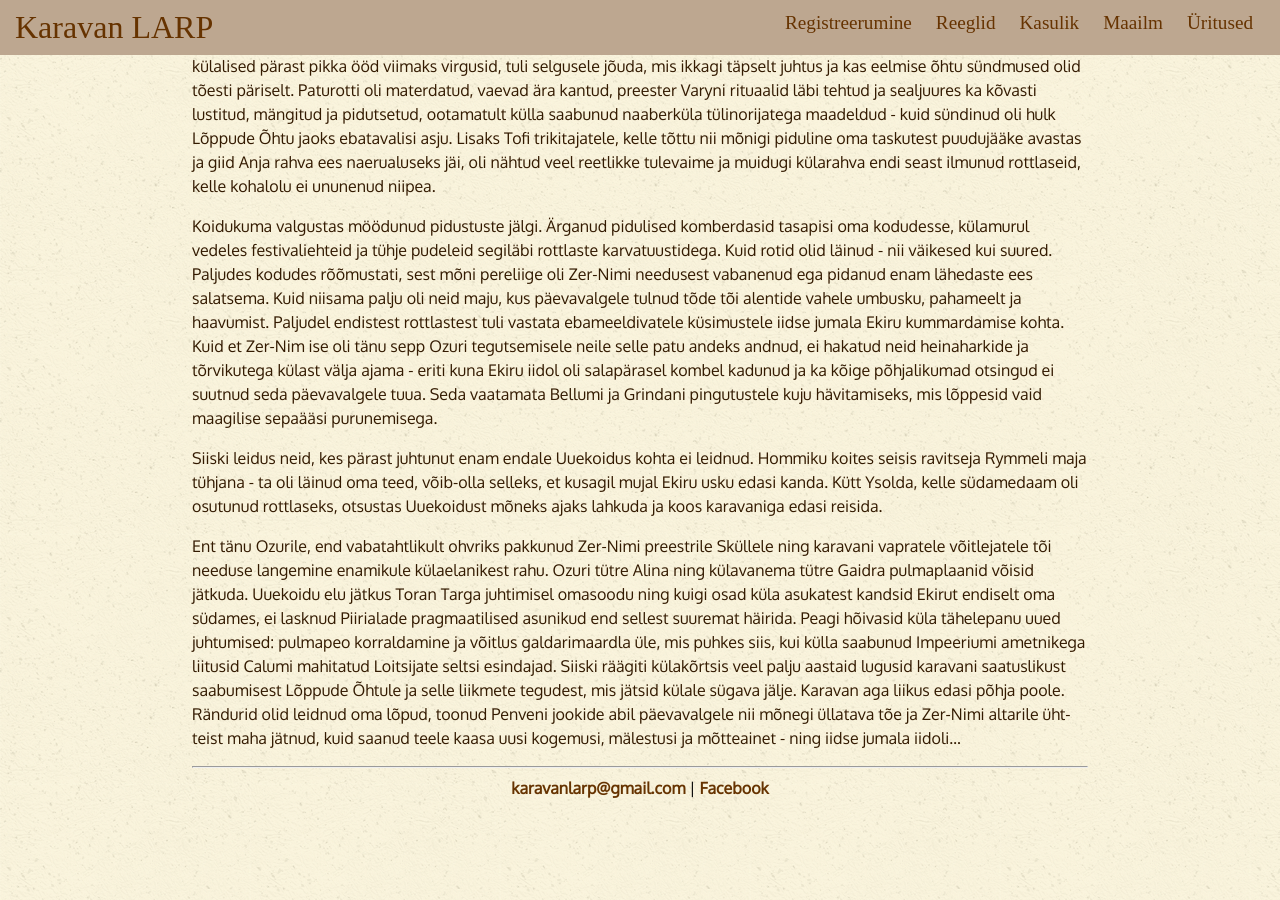
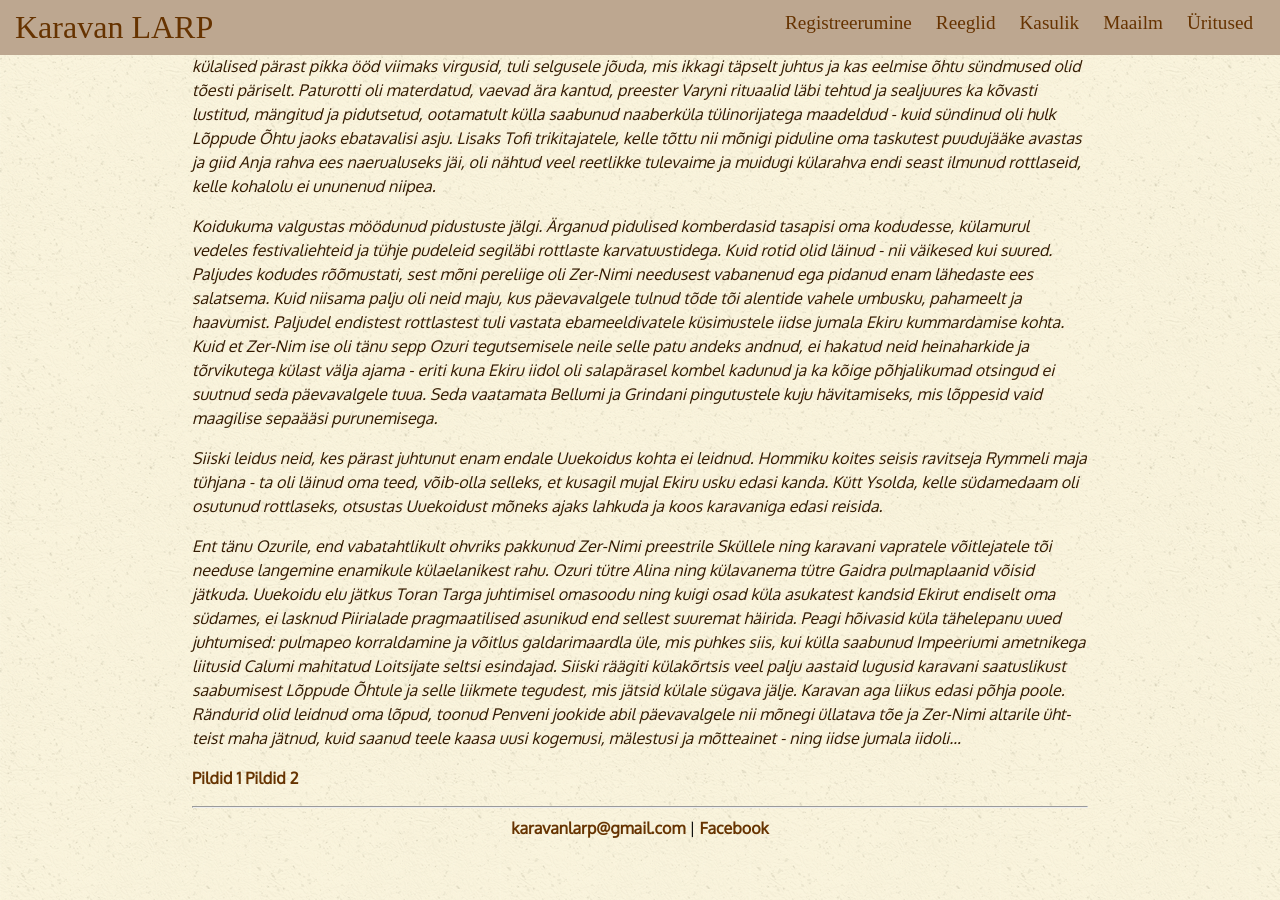
Before and after one commit to karavanlarp/karavanlarp.github.io, a Jekyll site: the page built from est/events/caravan3.md, in a window 1280 px wide and 900 px high, scrolled down 2966 px. Built offline with Jekyll 4.4.1, drawn with Linux system fonts in a browser that asks for light colours; some web fonts are replaced.

Commit message:
Update caravan3.md
fotode lingid

```diff
--- a/est/events/caravan3.md
+++ b/est/events/caravan3.md
@@ -79,11 +79,15 @@ Oodatud on kõik suured ja väikesed huvilised. Alla 14-aastased osalejad on ür
 
 <h3 id="description">Mis juhtus?</h3>
 
-Pärast Lõppude Õhtut saabus vältimatult uus hommik, mis leidis Uuekoidu küla eest sootuks muutununa. Kui külaelanikud ja külalised pärast pikka ööd viimaks virgusid, tuli selgusele jõuda, mis ikkagi täpselt juhtus ja kas eelmise õhtu sündmused olid tõesti päriselt. Paturotti oli materdatud, vaevad ära kantud, preester Varyni rituaalid läbi tehtud ja sealjuures ka kõvasti lustitud, mängitud ja pidutsetud, ootamatult külla saabunud naaberküla tülinorijatega maadeldud - kuid sündinud oli hulk Lõppude Õhtu jaoks ebatavalisi asju. Lisaks Tofi trikitajatele, kelle tõttu nii mõnigi piduline oma taskutest puudujääke avastas ja giid Anja rahva ees naerualuseks jäi, oli nähtud veel reetlikke tulevaime ja muidugi külarahva endi seast ilmunud rottlaseid, kelle kohalolu ei ununenud niipea.
+_Pärast Lõppude Õhtut saabus vältimatult uus hommik, mis leidis Uuekoidu küla eest sootuks muutununa. Kui külaelanikud ja külalised pärast pikka ööd viimaks virgusid, tuli selgusele jõuda, mis ikkagi täpselt juhtus ja kas eelmise õhtu sündmused olid tõesti päriselt. Paturotti oli materdatud, vaevad ära kantud, preester Varyni rituaalid läbi tehtud ja sealjuures ka kõvasti lustitud, mängitud ja pidutsetud, ootamatult külla saabunud naaberküla tülinorijatega maadeldud - kuid sündinud oli hulk Lõppude Õhtu jaoks ebatavalisi asju. Lisaks Tofi trikitajatele, kelle tõttu nii mõnigi piduline oma taskutest puudujääke avastas ja giid Anja rahva ees naerualuseks jäi, oli nähtud veel reetlikke tulevaime ja muidugi külarahva endi seast ilmunud rottlaseid, kelle kohalolu ei ununenud niipea._
 
-Koidukuma valgustas möödunud pidustuste jälgi. Ärganud pidulised komberdasid tasapisi oma kodudesse, külamurul vedeles festivaliehteid ja tühje pudeleid segiläbi rottlaste karvatuustidega. Kuid rotid olid läinud - nii väikesed kui suured. Paljudes kodudes rõõmustati, sest mõni pereliige oli Zer-Nimi needusest vabanenud ega pidanud enam lähedaste ees salatsema. Kuid niisama palju oli neid maju, kus päevavalgele tulnud tõde tõi alentide vahele umbusku, pahameelt ja haavumist. Paljudel endistest rottlastest tuli vastata ebameeldivatele küsimustele iidse jumala Ekiru kummardamise kohta. Kuid et Zer-Nim ise oli tänu sepp Ozuri tegutsemisele neile selle patu andeks andnud, ei hakatud neid heinaharkide ja tõrvikutega külast välja ajama - eriti kuna Ekiru iidol oli salapärasel kombel kadunud ja ka kõige põhjalikumad otsingud ei suutnud seda päevavalgele tuua. Seda vaatamata Bellumi ja Grindani pingutustele kuju hävitamiseks, mis lõppesid vaid maagilise sepaääsi purunemisega.
+_Koidukuma valgustas möödunud pidustuste jälgi. Ärganud pidulised komberdasid tasapisi oma kodudesse, külamurul vedeles festivaliehteid ja tühje pudeleid segiläbi rottlaste karvatuustidega. Kuid rotid olid läinud - nii väikesed kui suured. Paljudes kodudes rõõmustati, sest mõni pereliige oli Zer-Nimi needusest vabanenud ega pidanud enam lähedaste ees salatsema. Kuid niisama palju oli neid maju, kus päevavalgele tulnud tõde tõi alentide vahele umbusku, pahameelt ja haavumist. Paljudel endistest rottlastest tuli vastata ebameeldivatele küsimustele iidse jumala Ekiru kummardamise kohta. Kuid et Zer-Nim ise oli tänu sepp Ozuri tegutsemisele neile selle patu andeks andnud, ei hakatud neid heinaharkide ja tõrvikutega külast välja ajama - eriti kuna Ekiru iidol oli salapärasel kombel kadunud ja ka kõige põhjalikumad otsingud ei suutnud seda päevavalgele tuua. Seda vaatamata Bellumi ja Grindani pingutustele kuju hävitamiseks, mis lõppesid vaid maagilise sepaääsi purunemisega._
 
-Siiski leidus neid, kes pärast juhtunut enam endale Uuekoidus kohta ei leidnud. Hommiku koites seisis ravitseja Rymmeli maja tühjana - ta oli läinud oma teed, võib-olla selleks, et kusagil mujal Ekiru usku edasi kanda. Kütt Ysolda, kelle südamedaam oli osutunud rottlaseks, otsustas Uuekoidust mõneks ajaks lahkuda ja koos karavaniga edasi reisida.
+_Siiski leidus neid, kes pärast juhtunut enam endale Uuekoidus kohta ei leidnud. Hommiku koites seisis ravitseja Rymmeli maja tühjana - ta oli läinud oma teed, võib-olla selleks, et kusagil mujal Ekiru usku edasi kanda. Kütt Ysolda, kelle südamedaam oli osutunud rottlaseks, otsustas Uuekoidust mõneks ajaks lahkuda ja koos karavaniga edasi reisida._
 
-Ent tänu Ozurile, end vabatahtlikult ohvriks pakkunud Zer-Nimi preestrile Sküllele ning karavani vapratele võitlejatele tõi needuse langemine enamikule külaelanikest rahu. Ozuri tütre Alina ning külavanema tütre Gaidra pulmaplaanid võisid jätkuda. Uuekoidu elu jätkus Toran Targa juhtimisel omasoodu ning kuigi osad küla asukatest kandsid Ekirut endiselt oma südames, ei lasknud Piirialade pragmaatilised asunikud end sellest suuremat häirida. Peagi hõivasid küla tähelepanu uued juhtumised: pulmapeo korraldamine ja võitlus galdarimaardla üle, mis puhkes siis, kui külla saabunud Impeeriumi ametnikega liitusid Calumi mahitatud Loitsijate seltsi esindajad. Siiski räägiti külakõrtsis veel palju aastaid lugusid karavani saatuslikust saabumisest Lõppude Õhtule ja selle liikmete tegudest, mis jätsid külale sügava jälje.
-Karavan aga liikus edasi põhja poole. Rändurid olid leidnud oma lõpud, toonud Penveni jookide abil päevavalgele nii mõnegi üllatava tõe ja Zer-Nimi altarile üht-teist maha jätnud, kuid saanud teele kaasa uusi kogemusi, mälestusi ja mõtteainet - ning iidse jumala iidoli...
+_Ent tänu Ozurile, end vabatahtlikult ohvriks pakkunud Zer-Nimi preestrile Sküllele ning karavani vapratele võitlejatele tõi needuse langemine enamikule külaelanikest rahu. Ozuri tütre Alina ning külavanema tütre Gaidra pulmaplaanid võisid jätkuda. Uuekoidu elu jätkus Toran Targa juhtimisel omasoodu ning kuigi osad küla asukatest kandsid Ekirut endiselt oma südames, ei lasknud Piirialade pragmaatilised asunikud end sellest suuremat häirida. Peagi hõivasid küla tähelepanu uued juhtumised: pulmapeo korraldamine ja võitlus galdarimaardla üle, mis puhkes siis, kui külla saabunud Impeeriumi ametnikega liitusid Calumi mahitatud Loitsijate seltsi esindajad. Siiski räägiti külakõrtsis veel palju aastaid lugusid karavani saatuslikust saabumisest Lõppude Õhtule ja selle liikmete tegudest, mis jätsid külale sügava jälje.
+Karavan aga liikus edasi põhja poole. Rändurid olid leidnud oma lõpud, toonud Penveni jookide abil päevavalgele nii mõnegi üllatava tõe ja Zer-Nimi altarile üht-teist maha jätnud, kuid saanud teele kaasa uusi kogemusi, mälestusi ja mõtteainet - ning iidse jumala iidoli..._
+
+
+[Pildid 1](https://photos.app.goo.gl/2Y9X6VvjQD32zFcu9)
+[Pildid 2](https://photos.app.goo.gl/eXinCMemcDjPRJb48)
```
